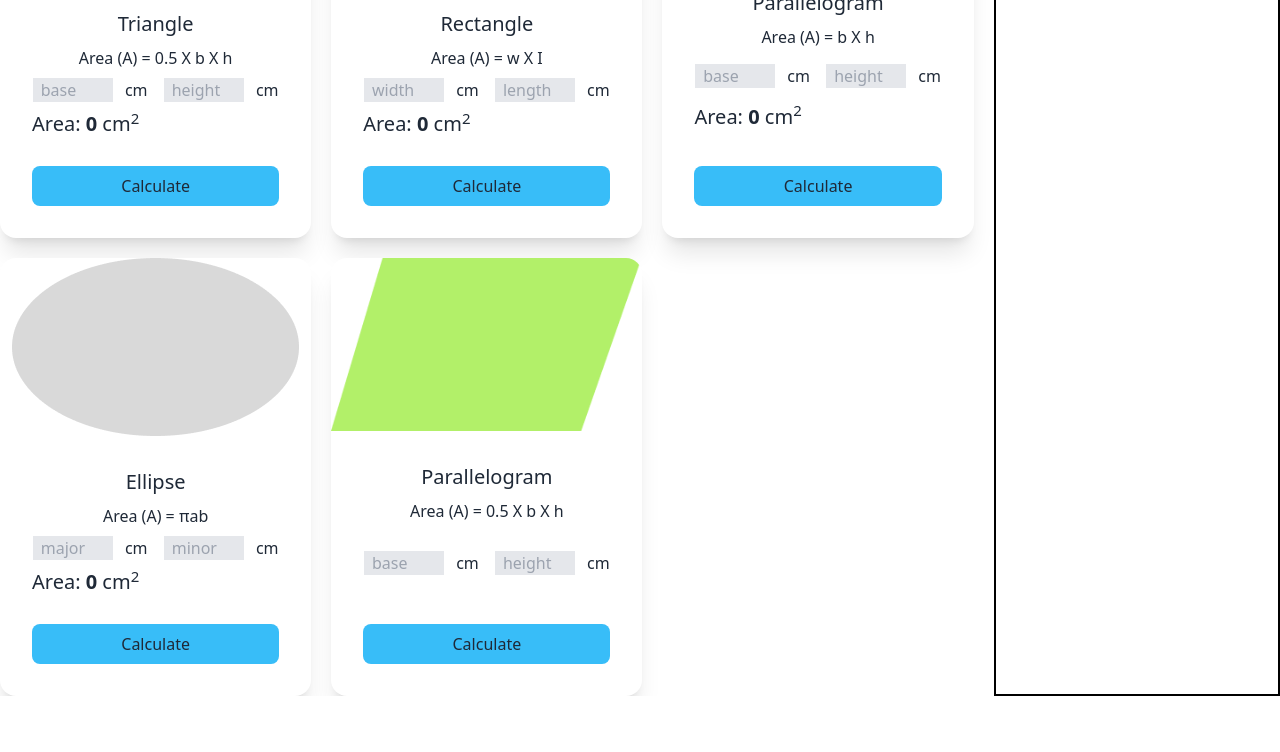
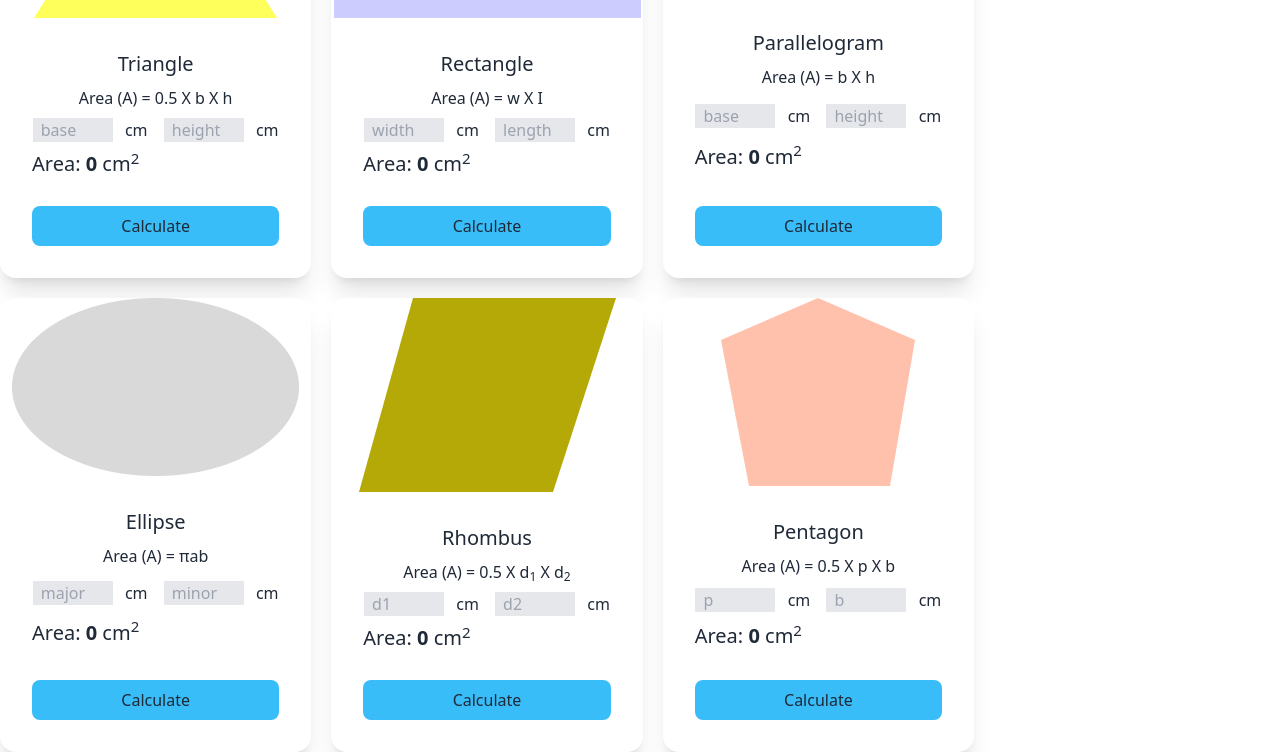
Before and after one commit to fahim-khandakar/geomatry-genius, a plain HTML site: page index.html in a window 1280 px wide. Shown: the part 216-968 px from the top of the page. Before the commit the page ends 912 px from the top, so only its background shows below. Drawn offline with nearby package versions, Linux system fonts and the light colour scheme.

Commit message:
ready to  final push

```diff
--- a/index.html
+++ b/index.html
@@ -12,10 +12,9 @@
     <script src="https://cdn.tailwindcss.com"></script>
   </head>
   <body>
-    <header></header>
     <main>
       <!-- container -->
-      <div class="flex flex-col md:flex-row gap-5">
+      <div class="flex flex-col md:flex-row gap-5 mt-10">
         <!-- shape container  -->
         <div class="grid grid-cols-1 md:grid-cols-2 lg:grid-cols-3 gap-5">
           <!-- triangle card  -->
@@ -181,34 +180,84 @@
               </div>
             </div>
           </div>
-          <!-- third card  -->
+          <!-- pentagon card  -->
           <div class="card bg-base-100 shadow-xl">
             <figure>
-              <img src="./images/parallelogram.png" alt="Shoes" />
+              <img src="./images/rhombus.png" alt="rhombus" />
             </figure>
             <div class="card-body">
-              <h2 class="text-center text-xl font-medium">Parallelogram</h2>
-              <p class="text-center">Area (A) = 0.5 X b X h</p>
+              <h2 class="text-center text-xl font-medium">Rhombus</h2>
+              <p class="text-center">
+                Area (A) = 0.5 X d<sub>1</sub> X d<sub>2</sub>
+              </p>
               <p class="text-center">
                 <input
                   class="w-20 bg-gray-200 px-2"
                   type="text"
-                  placeholder="base"
+                  placeholder="d1"
                   name=""
-                  id=""
+                  id="rhombus-d1"
                 />
                 <span class="ml-2">cm</span>
                 <input
                   class="w-20 bg-gray-200 px-2 ml-3"
                   type="text"
-                  placeholder="height"
+                  placeholder="d2"
                   name=""
-                  id=""
+                  id="rhombus-d2"
                 />
                 <span class="ml-2">cm</span>
               </p>
+              <p class="text-xl">
+                Area:
+                <span class="font-semibold" id="rhombus-area-show">0 </span
+                >cm<sup>2</sup>
+              </p>
               <div>
-                <button class="bg-sky-400 w-full rounded-lg py-2 mt-5">
+                <button
+                  onclick="calculateRhombusArea()"
+                  class="bg-sky-400 w-full rounded-lg py-2 mt-5"
+                >
+                  Calculate
+                </button>
+              </div>
+            </div>
+          </div>
+          <div class="card bg-base-100 shadow-xl">
+            <figure>
+              <img src="./images/pentagon.png" alt="pentagon" />
+            </figure>
+            <div class="card-body">
+              <h2 class="text-center text-xl font-medium">Pentagon</h2>
+              <p class="text-center">Area (A) = 0.5 X p X b</p>
+              <p class="text-center">
+                <input
+                  class="w-20 bg-gray-200 px-2"
+                  type="text"
+                  placeholder="p"
+                  name=""
+                  id="pentagon-p"
+                />
+                <span class="ml-2">cm</span>
+                <input
+                  class="w-20 bg-gray-200 px-2 ml-3"
+                  type="text"
+                  placeholder="b"
+                  name=""
+                  id="pentagon-b"
+                />
+                <span class="ml-2">cm</span>
+              </p>
+              <p class="text-xl">
+                Area:
+                <span class="font-semibold" id="pentagon-area-show">0 </span
+                >cm<sup>2</sup>
+              </p>
+              <div>
+                <button
+                  onclick="calculatePentagonArea()"
+                  class="bg-sky-400 w-full rounded-lg py-2 mt-5"
+                >
                   Calculate
                 </button>
               </div>
@@ -216,8 +265,9 @@
           </div>
         </div>
         <!-- area calculator  -->
-        <div class="border-2 border-black w-full md:w-1/4 text-center">
-          <h1 class="text-4xl">Area Calculator</h1>
+        <div class="w-full md:w-1/4 text-center font-bold">
+          <h1 class="text-4xl">Area Calculation</h1>
+          <div id="area-calculation"></div>
         </div>
       </div>
     </main>
--- a/index.js
+++ b/index.js
@@ -6,7 +6,8 @@ function calculateTriangleArea() {
     return;
   }
   const value = 0.5 * base * height;
-  setValue("triangle-area-show");
+  setValue("triangle-area-show", value);
+  addToCalculationEntry("Triangle", value);
 }
 
 function calculateRectangleArea() {
@@ -18,6 +19,7 @@ function calculateRectangleArea() {
   }
   const value = width * height;
   setValue("rectangle-area-show", value);
+  addToCalculationEntry("Rectangle", value);
 }
 
 function calculateParallelogramArea() {
@@ -29,6 +31,7 @@ function calculateParallelogramArea() {
   }
   const value = base * height;
   setValue("parallelogram-area-show", value);
+  addToCalculationEntry("Parallelogram", value);
 }
 
 function calculateEllipseArea() {
@@ -41,8 +44,33 @@ function calculateEllipseArea() {
   const value = 3.14 * majorRadius * minorRadius;
   const valueTwoDecimal = value.toFixed(2);
   setValue("ellipse-area-show", valueTwoDecimal);
+  addToCalculationEntry("Ellipse", value);
 }
 
+function calculateRhombusArea() {
+  const d1 = getInputValue("rhombus-d1");
+  const d2 = getInputValue("rhombus-d2");
+  if (isNaN(d1) || isNaN(d2)) {
+    alert("Please provide me number");
+    return;
+  }
+
+  const value = 0.5 * d1 * d2;
+  setValue("rhombus-area-show", value);
+  addToCalculationEntry("Rhombus", value);
+}
+
+function calculatePentagonArea() {
+  const p = getInputValue("pentagon-p");
+  const b = getInputValue("pentagon-b");
+  if (isNaN(p) || isNaN(b)) {
+    alert("Please provide me number");
+    return;
+  }
+  const value = 0.5 * p * b;
+  setValue("pentagon-area-show", value);
+  addToCalculationEntry("Pentagon", value);
+}
 // reusable function
 function getInputValue(inputId) {
   const inputField = document.getElementById(inputId);
@@ -56,3 +84,18 @@ function setValue(outputId, value) {
   const getId = document.getElementById(outputId);
   getId.innerText = value;
 }
+
+function addToCalculationEntry(areaName, value) {
+  const areaCalculation = document.getElementById("area-calculation");
+  const count = areaCalculation.childElementCount;
+  const p = document.createElement("p");
+  p.classList.add("my-3");
+  p.innerHTML = `${
+    count + 1
+  }. ${areaName} ${value} cm <sup>2</sup> <button id= "dynamicElement" class = "btn btn-sm btn-success">Delete</button>`;
+  areaCalculation.appendChild(p);
+
+  dynamicElement.addEventListener("click", function (e) {
+    e.target.parentNode.remove();
+  });
+}
```
